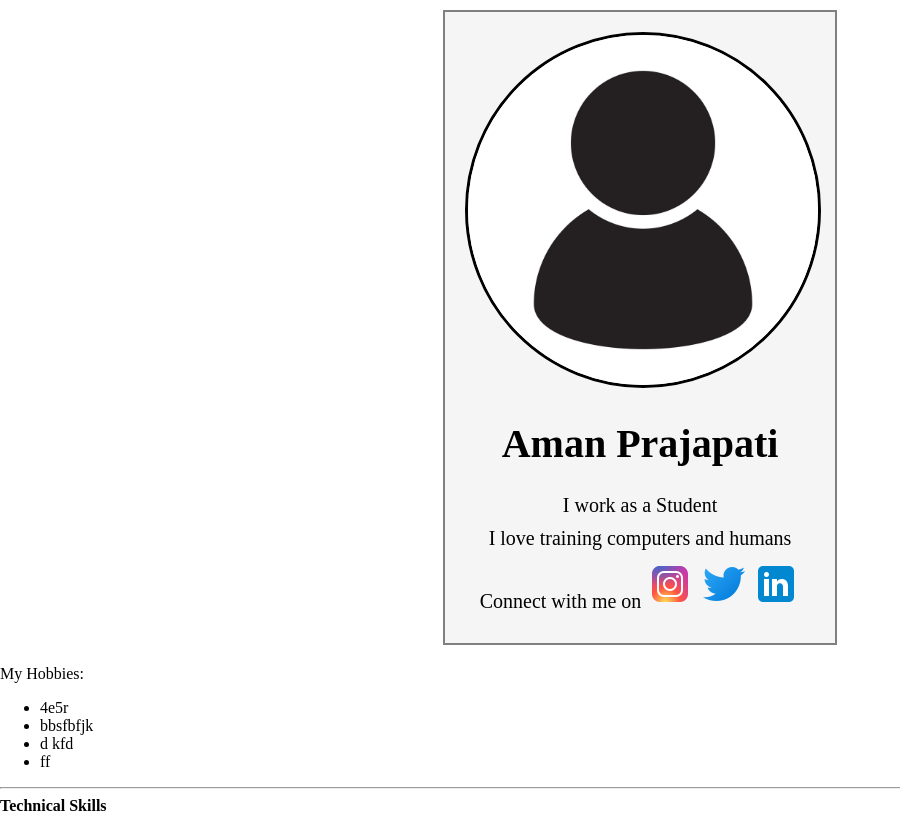
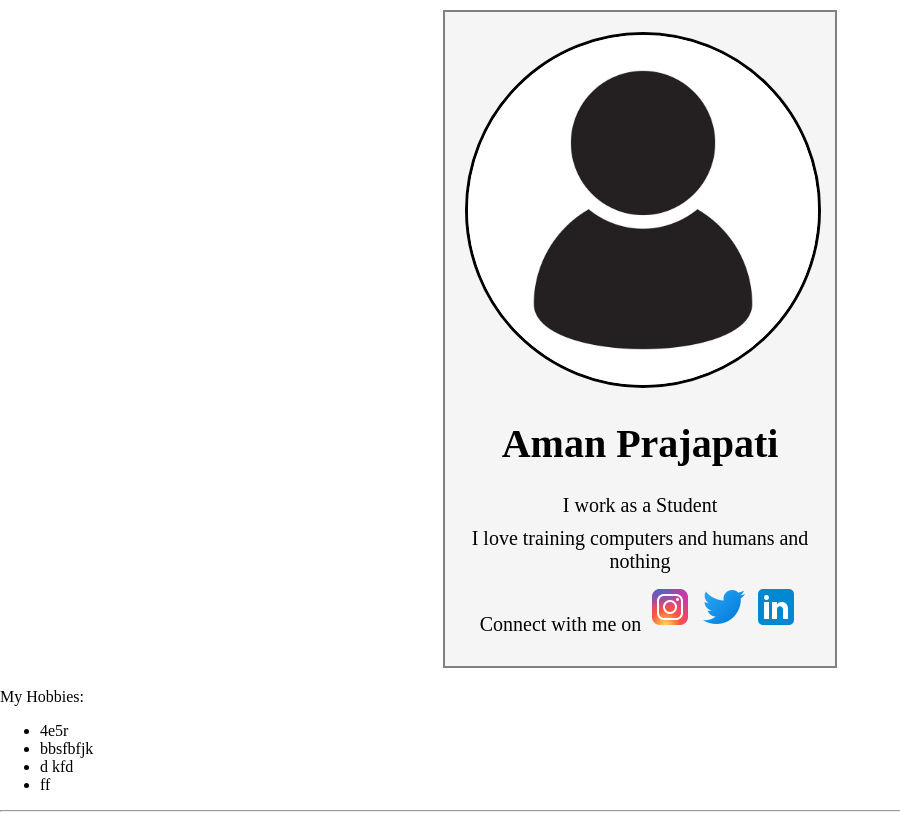
Before and after one commit to aman-prajapati05/thursdaygit, a plain HTML site: page INDEX.HTML in a window 1280 px wide. Shown: the top 817 px of the page, without its empty margins (0-900 px from the left). Drawn offline with Linux system fonts and the light colour scheme.

Commit message:
added new text

```diff
--- a/INDEX.HTML
+++ b/INDEX.HTML
@@ -18,7 +18,7 @@
         I work as a Student
     </p>
     <p>
-        I love training computers and humans
+        I love training computers and humans and nothing
     </p>
     <p>
         Connect with me on <a href="https://www.instagram.com/"><img src="resources/icons8-instagram-48 - Copy.png" alt="instagram"></a>
```
